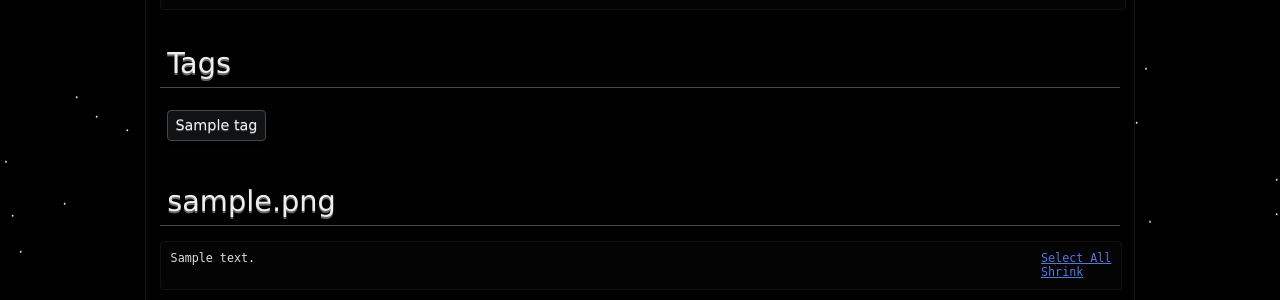
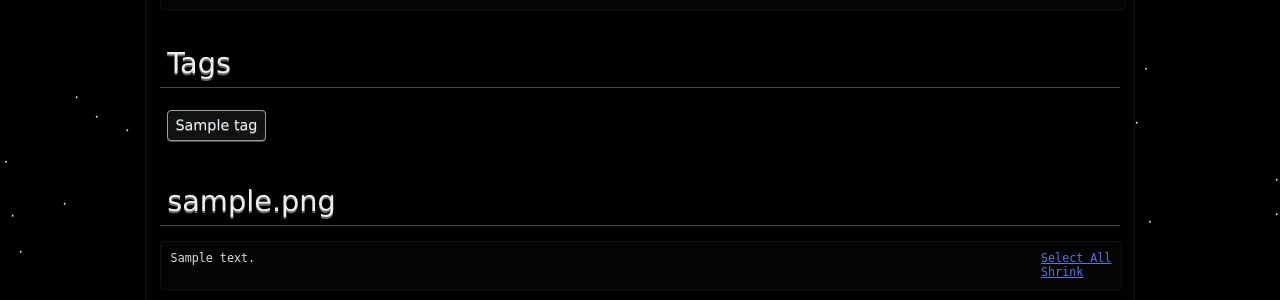
Before and after one commit to bkconrad/pleiades, a CakePHP app: the page made by app/View/Levels/view.ctp in a window 1280 px wide. Shown: the part 787-1087 px from the top of the page. Run offline with PHP 8.4 and a stand-in for CakePHP, Linux system fonts and the light colour scheme; the template is opened without the code that fills it: most values are stand-ins (such as "Sample title", 1, 10 or a date in 2020); grey boxes marked "Sample" are stand-in pictures; form fields are guessed from the names that the template uses; data that the repository does not hold is empty; some libraries are stand-ins or nearby versions.

Commit message:
bulk up tags a little more

```diff
--- a/sass/src/pleiades.scss
+++ b/sass/src/pleiades.scss
@@ -857,15 +857,15 @@ pre.submission {
 li.tag, .tags .checkbox {
   @include rounded;
   background: $dark;
-  border: 1px solid $mid;
+  border: 1px solid $midmid;
   clear: none;
   display: inline-block;
+  box-shadow: 0 1px $mid, 0 2px 3px $offblack;
 }
 
 li.tag {
   margin: .5em;
   list-style: none;
-  box-shadow: 0 2px 3px $offblack;
 }
 
 .tags .checkbox {
```
Also changed, not shown: app/webroot/css/pleiades.css.
